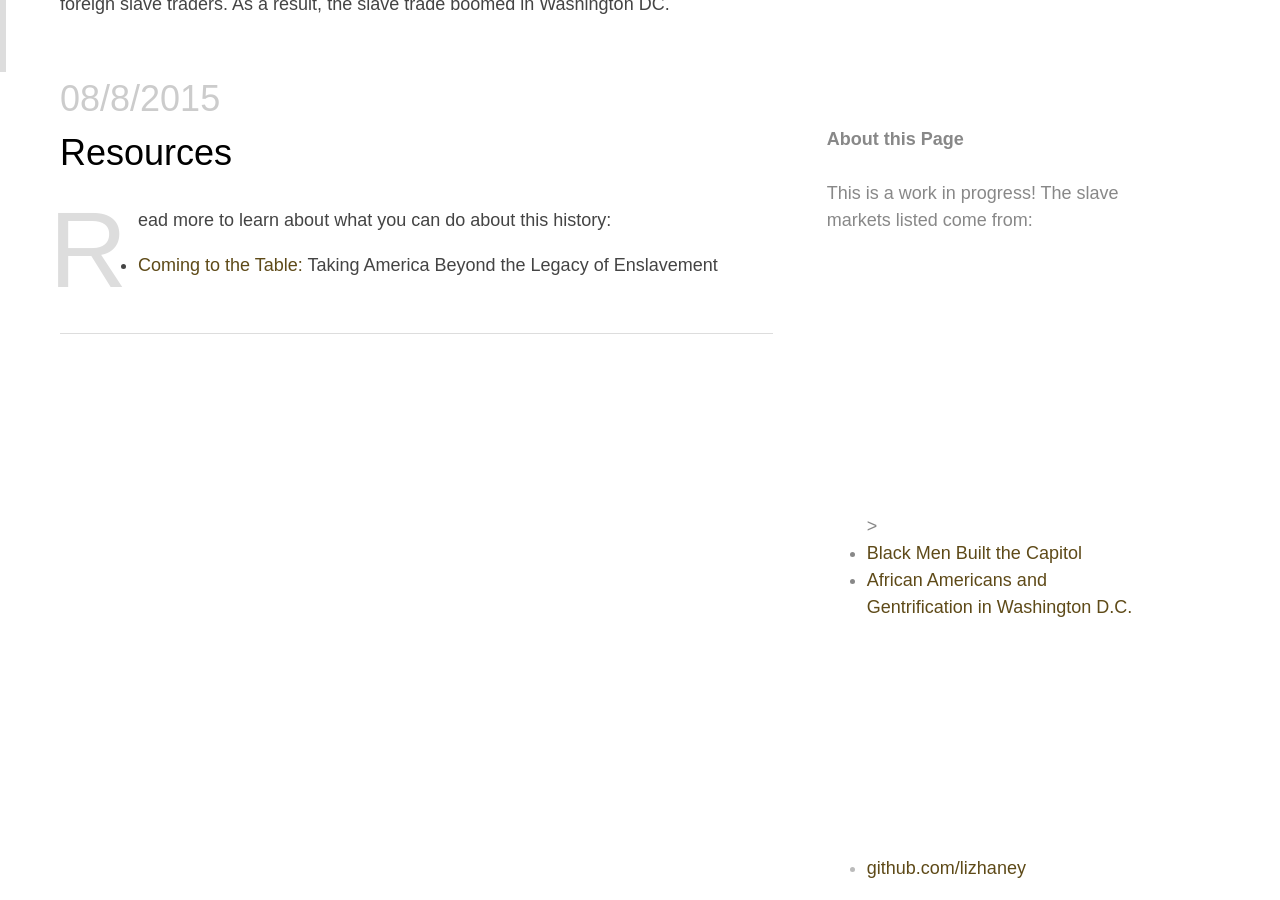
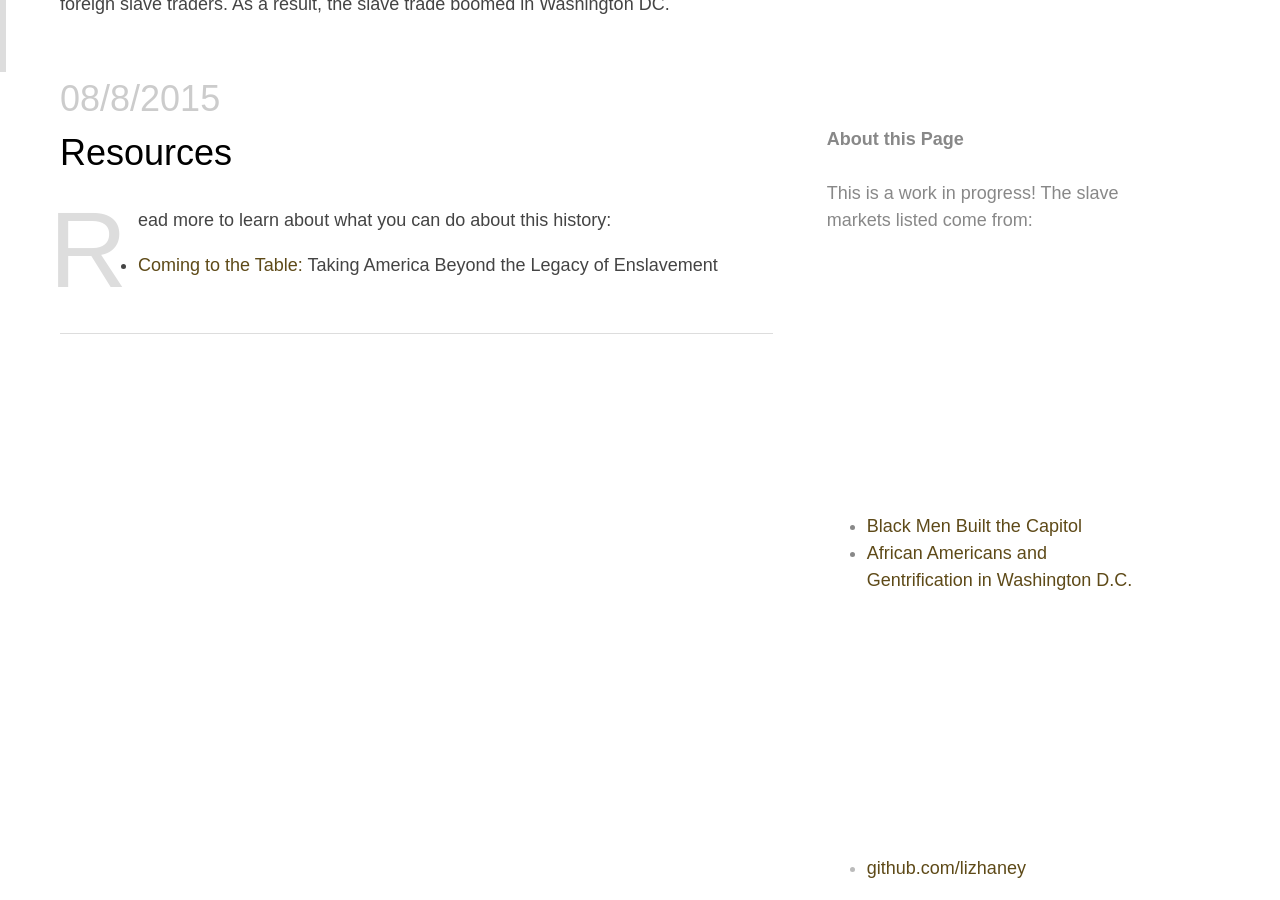
Before and after one commit to lizhaney/dc_slave_markets, a Jekyll site: the page built from index.html, in a window 1280 px wide and 900 px high, scrolled down 751 px. Built offline with Jekyll 4.4.1, drawn with Linux system fonts in a browser that asks for light colours.

Commit message:
Update index.html

```diff
--- a/index.html
+++ b/index.html
@@ -18,7 +18,7 @@ title: World Heritage
 		<div class="module">
 			<h4>About this Page</h4>
 			<p class="about-us-content">This is a work in progress! The slave markets listed come from:
-			<ul class="about-us-content">><li><a href="https://books.google.com/books?id=eest66wNX2UC&dq=dc+slave+markets&source=gbs_navlinks_s">Black Men Built the Capitol</a></li>
+			<ul class="about-us-content"><li><a href="https://books.google.com/books?id=eest66wNX2UC&dq=dc+slave+markets&source=gbs_navlinks_s">Black Men Built the Capitol</a></li>
 			<li><a href="https://books.google.com/books?id=Rli8AgAAQBAJ&dq=dc+slave+markets+yellow+house&source=gbs_navlinks_s">African Americans and Gentrification in Washington D.C.</a></li></ul>
 			</p>
 
```
